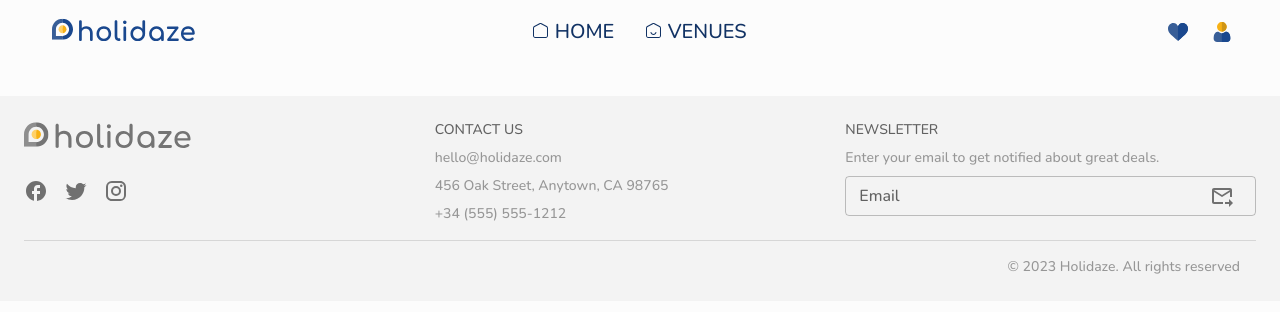
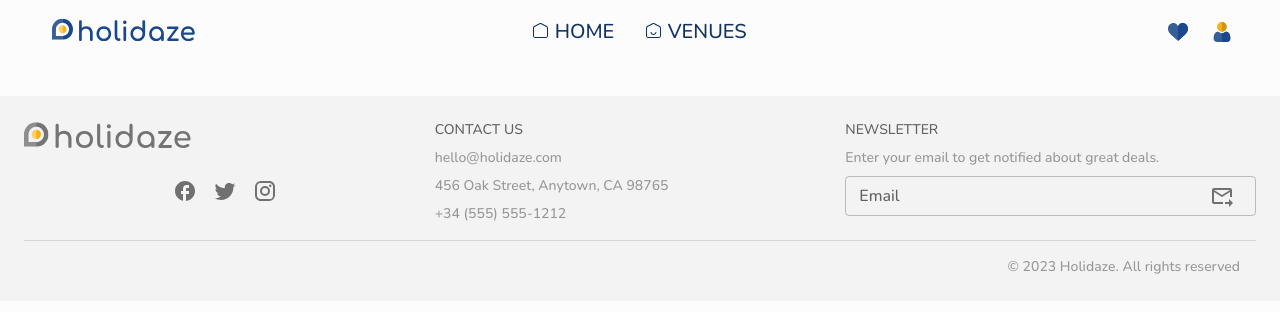
Before and after one commit to SiriHoyas/Holidaze, a React (Vite) app: page / in a window 1280 px wide. Shown: the top 312 px of the page. Built offline with nearby package versions, Linux system fonts and the light colour scheme; no server answers.

Commit message:
removes errors on home page

```diff
--- a/src/components/Layout/Footer/index.jsx
+++ b/src/components/Layout/Footer/index.jsx
@@ -11,11 +11,11 @@ import Button from "../../Button";
 
 function Footer() {
   return (
-    <Grid container direction={"column"} sx={{ backgroundColor: "#f3f3f3", p: "1.5rem", mt: "6rem" }}>
-      <Grid container direction={"row"} justifyContent={"space-between"}>
-        <Grid container direction={"column"} rowGap={2} xs={4}>
+    <Grid container direction={"column"} sx={{ backgroundColor: "#f3f3f3", p: "1.5rem", mt: "6rem" }} item={true}>
+      <Grid container direction={"row"} justifyContent={"space-between"} item={true}>
+        <Grid container direction={"column"} rowGap={2} xs={4} item={true}>
           <LogoGray />
-          <Grid item direction={"row"} justifyContent={"center"}>
+          <Grid container direction={"row"} justifyContent={"center"}>
             <IconButton sx={{ pl: "0" }}>
               <FacebookRounded />
             </IconButton>
@@ -41,7 +41,7 @@ function Footer() {
             +34 (555) 555-1212
           </Typography>
         </Grid>
-        <Grid item xs={4} rowGap={1} direction={"column"} sx={{ display: "flex" }}>
+        <Grid container xs={4} rowGap={1} direction={"column"} sx={{ display: "flex" }} item={true}>
           <Typography variant="body2" color={"text.secondary"}>
             NEWSLETTER
           </Typography>
--- a/src/components/Layout/NavbarActions/index.jsx
+++ b/src/components/Layout/NavbarActions/index.jsx
@@ -9,7 +9,7 @@ import getAuth from "../../../js/getAuth";
 function NavbarActions() {
   const [anchorEl, setAnchorEl] = useState(null);
   const navigate = useNavigate();
-  const open = anchorEl;
+  const open = Boolean(anchorEl);
   const handleClick = (event) => {
     setAnchorEl(event.currentTarget);
   };
--- a/src/pages/HomePage.jsx
+++ b/src/pages/HomePage.jsx
@@ -51,8 +51,8 @@ function HomePage() {
     if (smScreen) {
       return (
         <Grid container direction={"column"} sx={{ m: "0 auto" }}>
-          <Grid container direction="column" xs={12} sx={{ backgroundImage: `url(${banner})`, backgroundSize: { sm: "200%", lg: "100%" }, pt: { sm: "6rem", lg: "10rem" } }}>
-            <Grid container direction="column" xs={9} alignSelf="center">
+          <Grid container direction="column" xs={12} sx={{ backgroundImage: `url(${banner})`, backgroundSize: { sm: "200%", lg: "100%" }, pt: { sm: "6rem", lg: "10rem" } }} item={true}>
+            <Grid container direction="column" xs={9} alignSelf="center" item={true}>
               <Typography variant="h1" sx={{ mb: "6rem", color: "text.secondary" }} align="center">
                 Experience the world
               </Typography>
@@ -63,7 +63,7 @@ function HomePage() {
           </Grid>
           <Grid container sm={9} sx={{ m: "0 auto", mt: "6rem" }} item={true}>
             {data && (
-              <Grid container sm={9} sx={{ m: "0 auto", mt: "1rem" }}>
+              <Grid container sm={9} sx={{ m: "0 auto", mt: "1rem" }} item={true}>
                 <Grid item xs={12}>
                   <Typography variant="h5" sx={{ mb: "1rem" }}>
                     This is lovely heading
@@ -87,7 +87,7 @@ function HomePage() {
                 </Typography>
                 <Grid container spacing={6}>
                   {allowPetsData.map((venue) => {
-                    return <VenueCard data={venue} path={`venues/${venue.id}`} />;
+                    return <VenueCard key={venue.id} data={venue} path={`venues/${venue.id}`} />;
                   })}
                 </Grid>
               </Grid>
--- a/src/store/store.jsx
+++ b/src/store/store.jsx
@@ -18,5 +18,3 @@ export const store = configureStore({
       },
     }),
 });
-
-console.log(store.getState());
```
